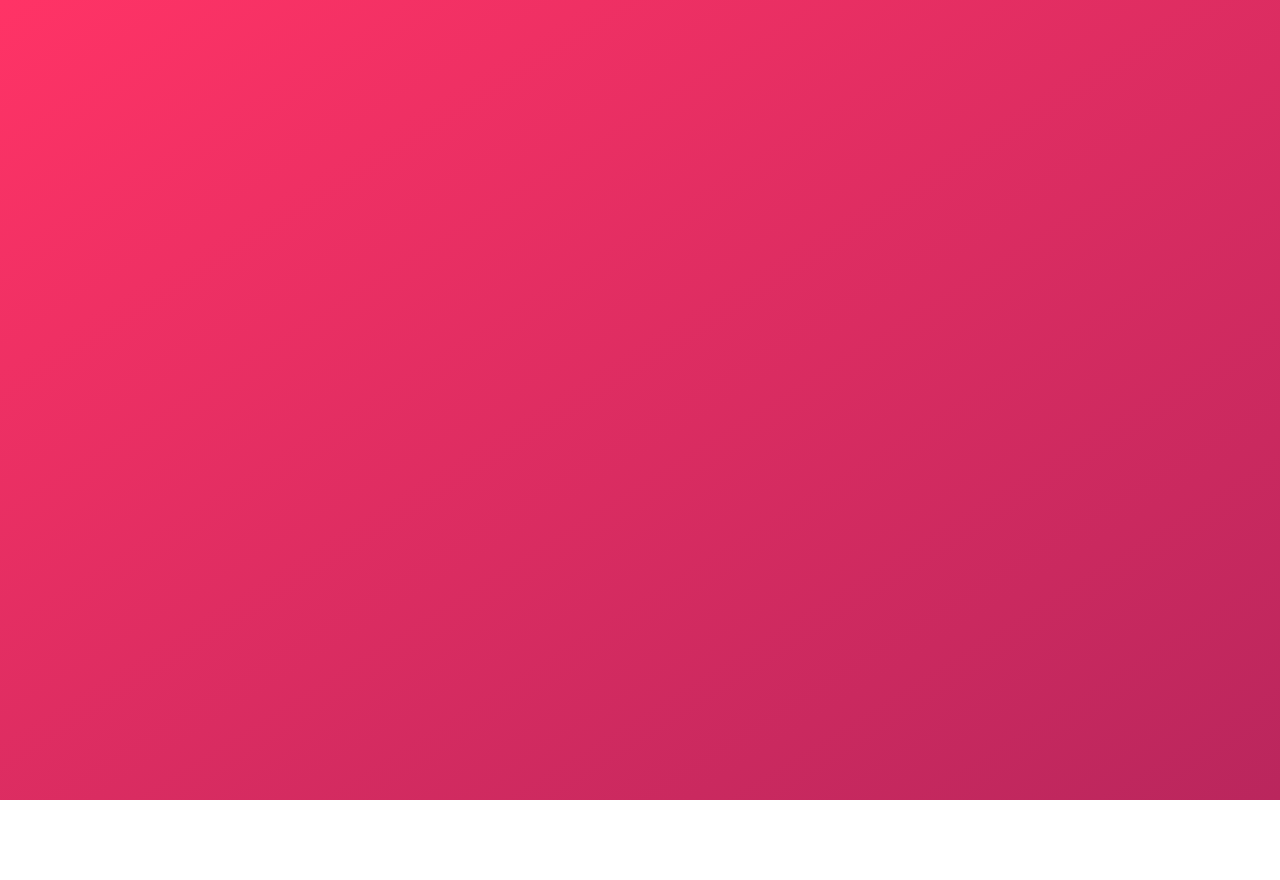
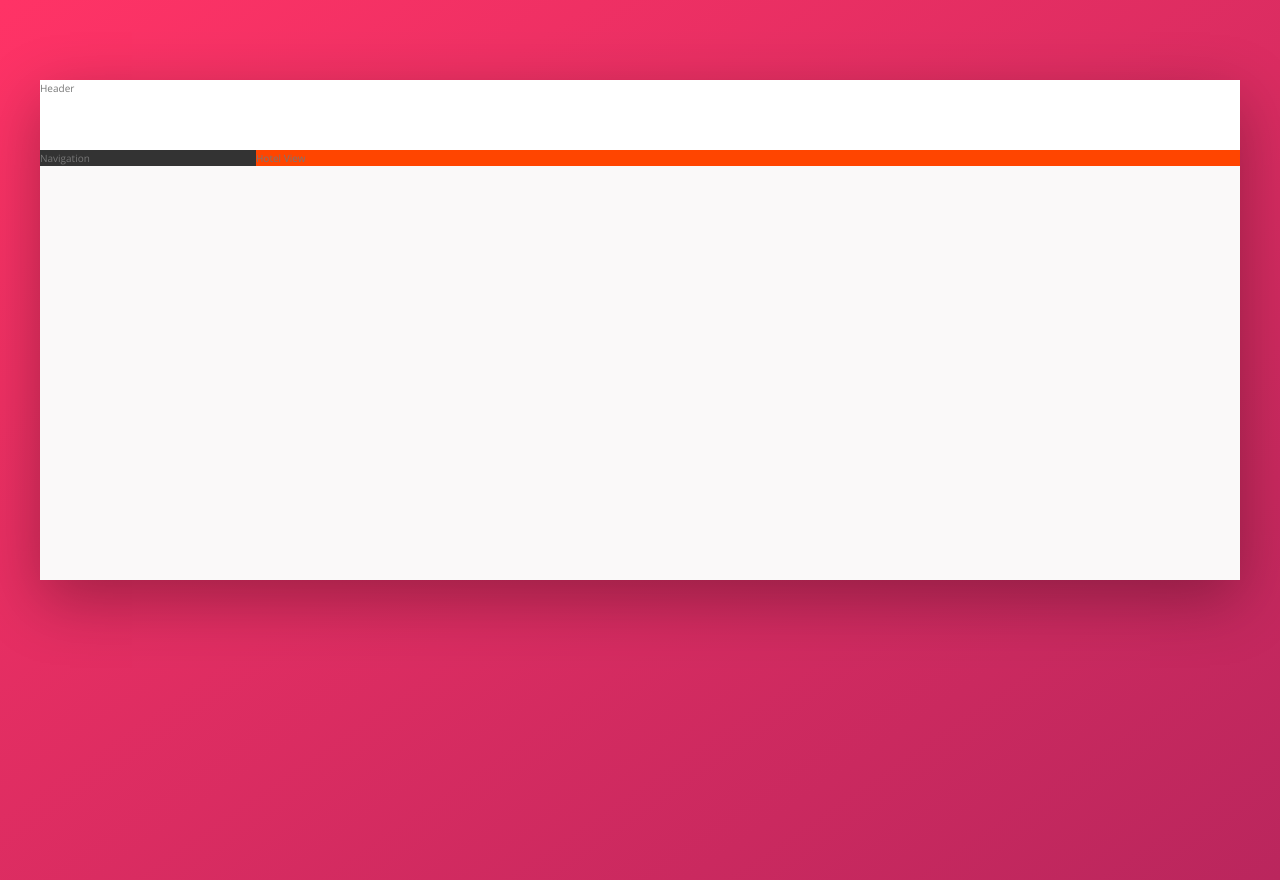
Before and after one commit to alok-as/Trillo, a website: page index.html in a window 1280 px wide. Before the commit the page ends 800 px from the top, so only its background shows below. Drawn offline with nearby package versions, Linux system fonts and the light colour scheme.

Commit message:
project layout setup

```diff
--- a/index.html
+++ b/index.html
@@ -13,5 +13,12 @@
     <title>Trillo &mdash; Your all-in-one booking app</title>
 </head>
 <body>
+    <div class="container">
+        <header class="header">Header</header>
+        <div class="content">
+            <nav class="sidebar">Navigation</nav>
+            <main class="hotel-view">Hotel View</main>
+        </div>
+    </div>
 </body>
 </html>
--- a/src/sass/_base.scss
+++ b/src/sass/_base.scss
@@ -9,6 +9,7 @@
     --color-grey-dark-1: #333;
     --color-grey-dark-2: #777;
     --color-grey-dark-3: #999;
+    --shadow-dark:0 2rem 6rem rgba(0,0,0,0.3);
 
 }
 
--- a/src/sass/_layout.scss
+++ b/src/sass/_layout.scss
@@ -0,0 +1,29 @@
+.container{
+    max-width: 120rem;
+    margin: 8rem auto;
+    background-color: var(--color-grey-light-1);
+    box-shadow: var(--shadow-dark);
+    min-height: 50rem;
+}
+
+.header{
+    height: 7rem;
+    background-color: #fff;
+    border-bottom: var(--color-grey-light-2);
+}
+
+.content{
+    display: flex;
+}
+
+.sidebar{
+    background-color: var(--color-grey-dark-1);
+    flex: 0 0 18%;
+}
+
+
+.hotel-view{
+    background-color: #fff;
+    flex:1;
+    background-color: orangered;
+}
```
Also changed, not shown: src/css/style.css.
